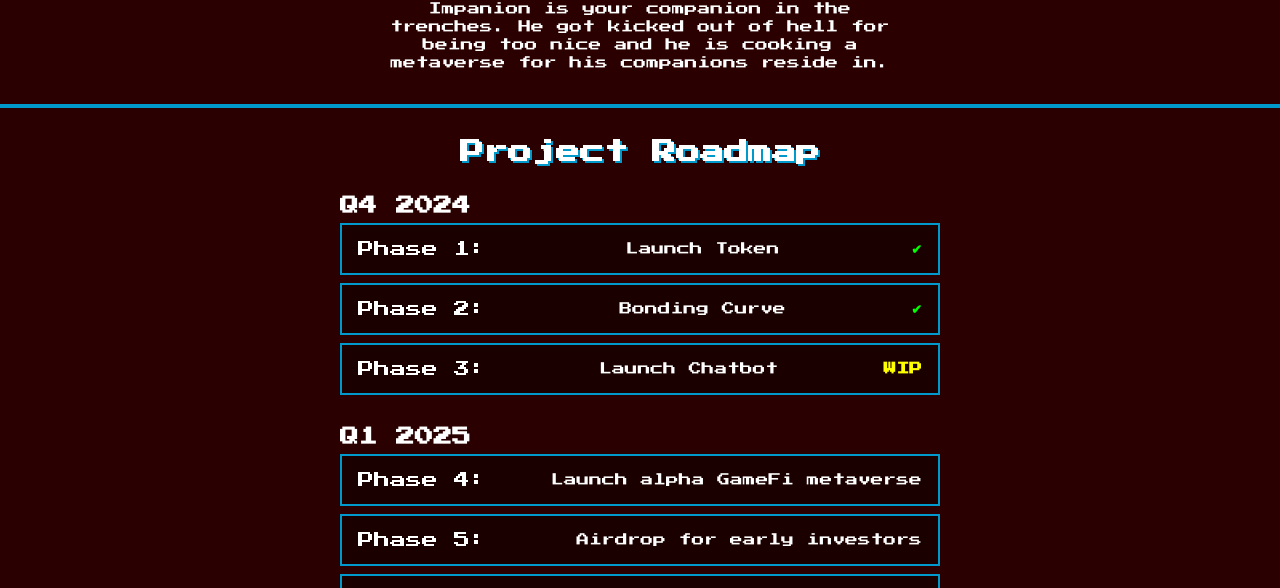
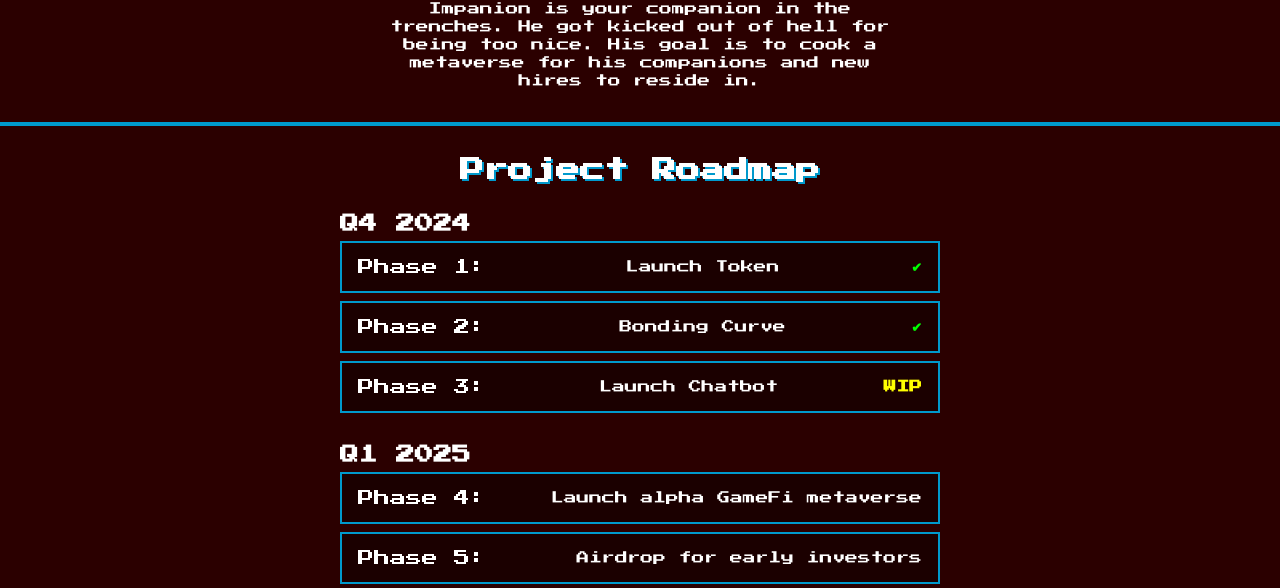
Before and after one commit to impanion/com, a plain HTML site: page index.html in a window 1280 px wide. Shown: the part 512-1100 px from the top of the page. Drawn offline with Linux system fonts and the light colour scheme.

Commit message:
Update index.html

```diff
--- a/index.html
+++ b/index.html
@@ -33,8 +33,8 @@
           <h2>$IMP</h2>
           <p>
             Impanion is your companion in the trenches.
-            He got kicked out of hell for being too nice
-            and he is cooking a metaverse for his companions reside in.
+            He got kicked out of hell for being too nice.
+            His goal is to cook a metaverse for his companions and new hires to reside in.
           </p>
         </div>
       </div>
```
